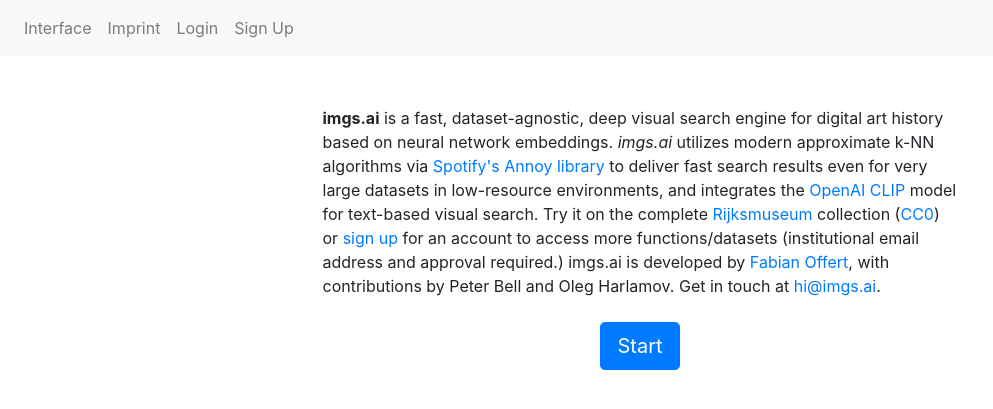
After one commit to zentralwerkstatt/imgs.ai, a Flask app: template app/templates/about.html in a window 1280 px wide. The commit adds this page. Shown: the top 409 px of the page, without its empty margins (0-993 px from the left). Run offline with Flask 3, Linux system fonts and the light colour scheme; the template is opened without the code that fills it, so the values that code supplies are empty; parts of the project's set-up code (start-up, migrations or seed data) failed here and were passed over; some libraries are stand-ins or nearby versions.

Commit message:
Hotfix: about page

```diff
--- /dev/null
+++ b/app/templates/about.html
@@ -0,0 +1,16 @@
+{% extends "layout.html" %}
+{% block title %}{{title}}{% endblock %}
+
+{% block content %}
+<div class="container">
+	<div class="row">
+		<div class="col-7 mx-auto">
+			<b>imgs.ai</b> is a fast, dataset-agnostic, deep visual search engine for digital art history based on neural network embeddings. <i>imgs.ai</i> utilizes modern approximate k-NN algorithms via <a href="https://github.com/spotify/annoy">Spotify's Annoy library</a> to deliver fast search results even for very large datasets in low-resource environments, and integrates the <a href="https://openai.com/blog/clip/">OpenAI CLIP</a> model for text-based visual search. Try it on the complete <a href="https://www.rijksmuseum.nl">Rijksmuseum</a> collection (<a href="https://creativecommons.org/publicdomain/zero/1.0/">CC0</a>) or <a href="{{ url_for('signup') }}">sign up</a> for an account to access more functions/datasets (institutional email address and approval required.) imgs.ai is developed by <a href="https://zentralwerkstatt.org">Fabian Offert</a>, with contributions by Peter Bell and Oleg Harlamov. Get in touch at <a href="mailto:hi@imgs.ai">hi@imgs.ai</a>.
+		</div>
+	</div>
+	<div class="row">
+		<div class="col-7 mx-auto text-center p-4">
+			<a href="interface" class="btn btn-primary btn-lg">Start</a>
+	</div>
+</div>
+{% endblock %}
```
Also changed, not shown: app/templates/interface.html (+0 -8 lines).
